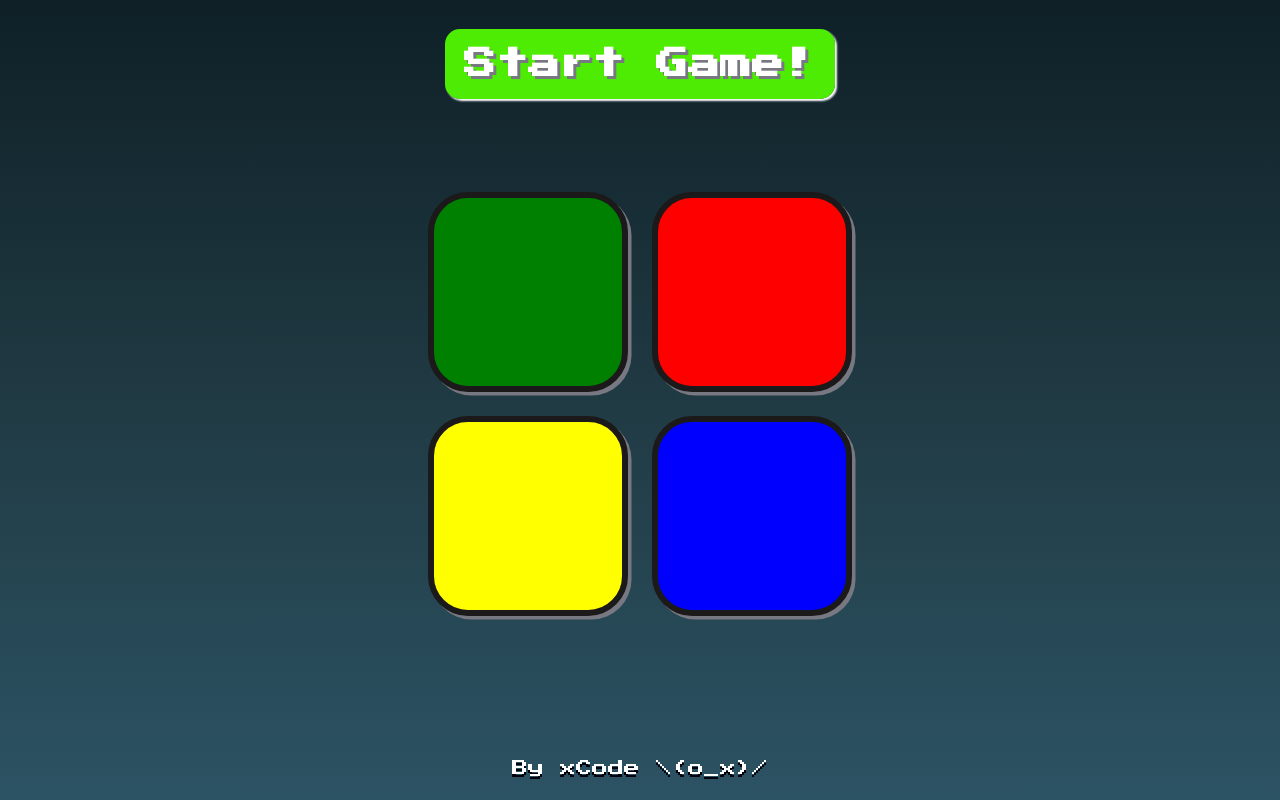
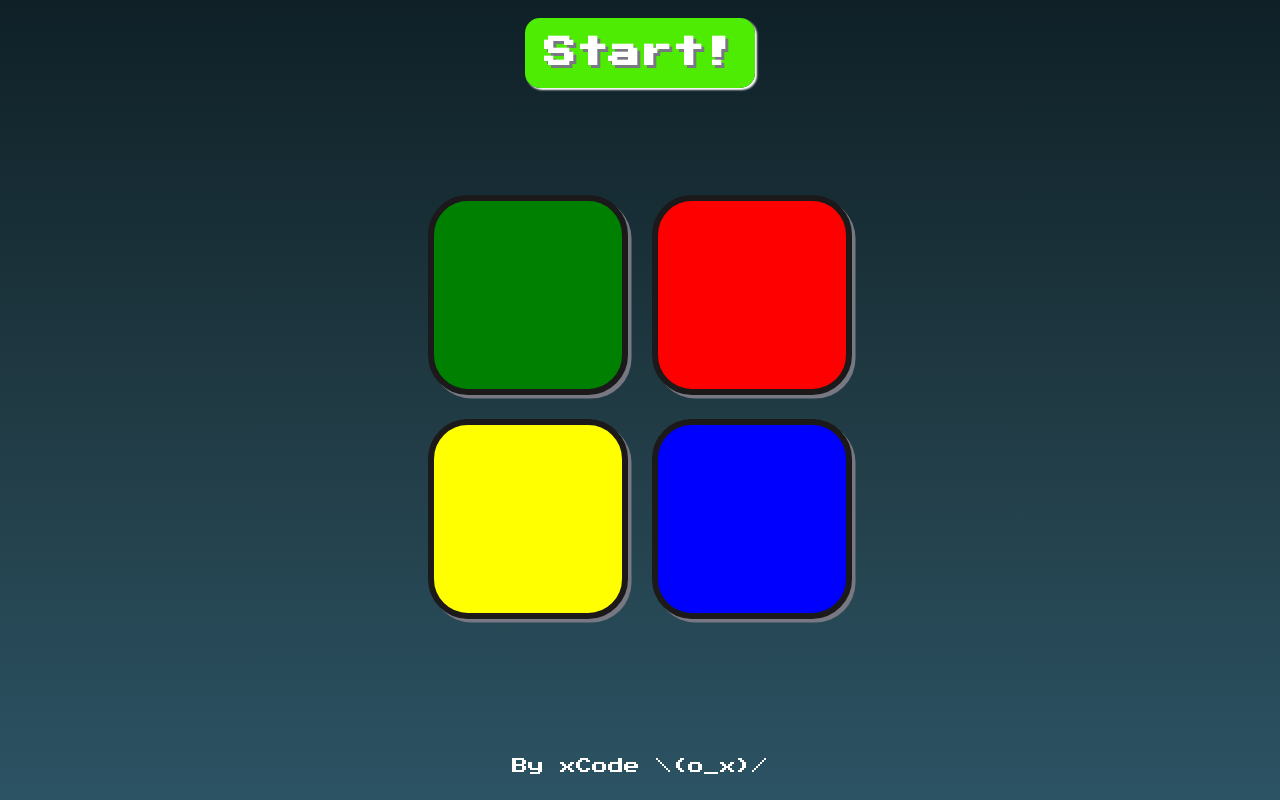
Before and after one commit to Almuqbali97/mySimon-game, a plain HTML site: page index.html in a window 1280 px wide. Drawn offline with nearby package versions, Linux system fonts and the light colour scheme.

Commit message:
Add files via upload

```diff
--- a/index.html
+++ b/index.html
@@ -9,7 +9,7 @@
 </head>
 <body>
 
-    <h1><span class="start start-style">Start Game!</span></h1>
+    <h1><span class="start start-style">Start!</span></h1>
     <div class="container">
         <div class="row">
             <div type="button" class="btn green" id="green" type></div>
--- a/index.js
+++ b/index.js
@@ -25,6 +25,8 @@ $(".start").on("click", function (e) {
     setTimeout(function(){
         $("#"+chosenColor).removeClass("pressed");
     },100);
+    //calling the sound Function
+       playSound(chosenColor);
 
     // calling the check answer function so we can check if the user answer is correct
     checkAnswer (userClickedPattern.length-1);// the user click will start [0], then [1] and so on, we use this number and put it in both gamePattern[] and userClickPattern[]
@@ -72,8 +74,8 @@ function checkAnswer (currentArrayPostion) { // this if statmetn work beacuse ea
                 console.log("correct")
              }
     }else {
-
         // in case of wrong asnswer
+        playSound("wrong")
         console.log("wrong");
         level = 0;
         userClickedPattern = [];
@@ -104,7 +106,10 @@ function checkAnswer (currentArrayPostion) { // this if statmetn work beacuse ea
 }
 
 
-
+function playSound(filePath){
+    var audio = new Audio("./sounds/"+filePath+".mp3");
+    audio.play();
+}
 // my goal for tommorow, store the highest level the user got,(if not possible the previous once),
 // make the game over thing and the possibility to restart the game
 
--- a/styles.css
+++ b/styles.css
@@ -1,13 +1,13 @@
 
 * {
-
     box-sizing: border-box;
     font-family:'Press Start 2P',cursive;
     color: white;
-
 }
 
-
+html {
+    -webkit-tap-highlight-color: transparent;
+}
 
 body {
     margin: 0;
@@ -17,12 +17,15 @@ body {
     background: -webkit-linear-gradient(to top, #2C5364, #203A43, #0F2027);  /* Chrome 10-25, Safari 5.1-6 */
     background: linear-gradient(to top, #2C5364, #203A43, #0F2027); /* W3C, IE 10+/ Edge, Firefox 16+, Chrome 26+, Opera 12+, Safari 7+ */
     background-attachment: fixed;
+    display: flex;
+    flex-direction: column;
+    height: 100vh;
+    /* height: 100dvh; */
 }
 
 
 h1 {
-    margin: 3rem  1rem;
-    margin-bottom: 5rem;
+    margin: 2.3rem;
     font-size: clamp(1.4rem,5vw,2rem);
     text-shadow: 3px 3px 0 #787882;
 }
@@ -44,21 +47,16 @@ h1 {
 }
 
 footer {
-    position: absolute;
-    bottom: 1rem;
-    width: 100%;
-    height: 2.5rem;
+    margin: .6rem;
 }
 
-p {
-    text-shadow: 0 3px 0 #00000b;
-}
 
 .container {
     display: flex;
     justify-content: center;
-    margin: 3rem;
-    margin-top: 7rem;
+    align-items: center;
+    flex-grow: 1;
+    margin: 0 1.5rem;
 }
 
 .row {
@@ -106,5 +104,3 @@ p {
     box-shadow: 0 0 20px white;
     background-color: grey;
 }
-
-/* Testing 3d button for the start button*/
```
Also changed, not shown: 5 other files.
